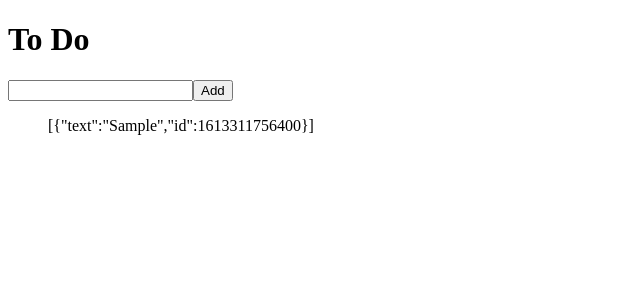
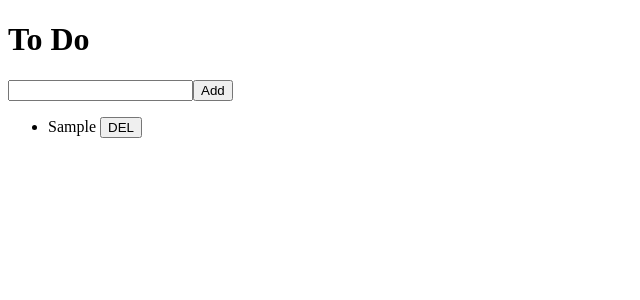
Before and after one commit to GGYU720/vanilla-redux, a React (Create React App) app: page / in a window 1280 px wide. Both pictures are taken after typing "Sample" into the empty fields and a click on the button "Add". Shown: the top 300 px of the page, without its empty margins (0-640 px from the left). Built offline with nearby package versions, Linux system fonts and the light colour scheme.

Commit message:
Deleting To Do

```diff
--- /dev/null
+++ b/src/components/ToDo.js
@@ -0,0 +1,19 @@
+import React from "react";
+import { connect } from "react-redux";
+import { actionCreators } from "../store";
+
+function ToDo({ text, onBtnClick }) {
+  return (
+    <li>
+      {text} <button onClick={onBtnClick}>DEL</button>
+    </li>
+  );
+}
+
+function mapDispatchToProps(dispatch, ownProps) {
+  return {
+    onBtnClick: () => dispatch(actionCreators.deleteToDo(ownProps.id)),
+  };
+}
+
+export default connect(null, mapDispatchToProps)(ToDo);
--- a/src/routes/Home.js
+++ b/src/routes/Home.js
@@ -1,6 +1,7 @@
 import React, { useState } from "react";
 import { connect } from "react-redux";
 import { actionCreators } from "../store";
+import ToDo from "../components/ToDo";
 
 function Home({ toDos, addToDo }) {
   const [text, setText] = useState("");
@@ -19,7 +20,11 @@
         <input type="text" value={text} onChange={onChange} />
         <button>Add</button>
       </form>
-      <ul>{JSON.stringify(toDos)}</ul>
+      <ul>
+        {toDos.map((toDo) => (
+          <ToDo {...toDo} key={toDo.id} />
+        ))}
+      </ul>
     </>
   );
 }
--- a/src/store.js
+++ b/src/store.js
@@ -13,7 +13,7 @@
 const deleteToDo = (id) => {
   return {
     type: DELETE,
-    id,
+    id: parseInt(id),
   };
 };
 
@@ -22,7 +22,7 @@
     case ADD:
       return [{ text: action.text, id: Date.now() }, ...state];
     case DELETE:
-      return state.filter((toDo) => toDo !== action.id);
+      return state.filter((toDo) => toDo.id !== action.id);
     default:
       return state;
   }
```
